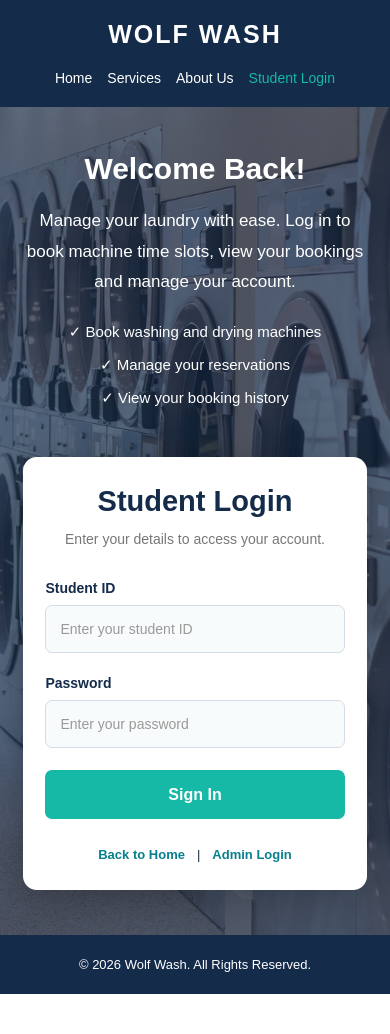
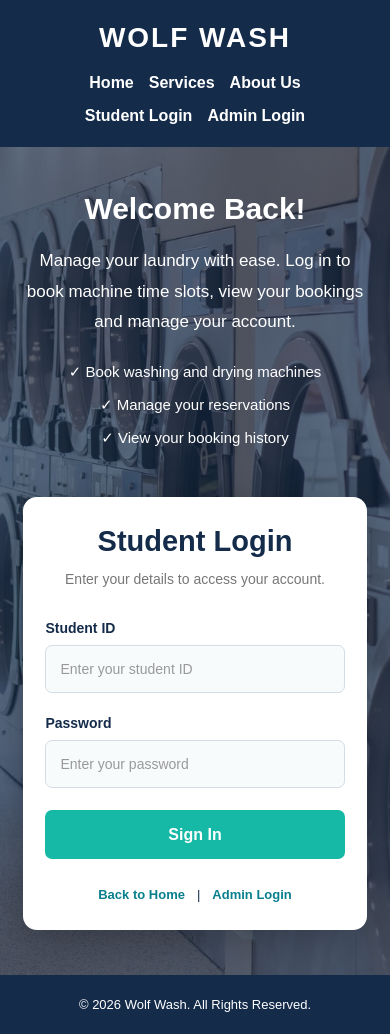
Before and after one commit to lawrey24/Wolf-Wash, a Spring Boot app: page /login in a window 390 px wide. Before the commit the page ends 994 px from the top, so only its background shows below. Run offline with Spring Boot 4, Linux system fonts and the light colour scheme.

Commit message:
Match the student login header to the home page

```diff
--- a/src/main/resources/static/css/login.css
+++ b/src/main/resources/static/css/login.css
@@ -13,47 +13,6 @@ body {
     font-family: Arial, Helvetica, sans-serif;
     background-color: #eaf7f7;
     color: #142b4a;
-}
-
-
-/* ==============================
-   NAVIGATION BAR
-============================== */
-
-.navbar {
-    width: 100%;
-    min-height: 75px;
-    display: flex;
-    justify-content: space-between;
-    align-items: center;
-    padding: 18px 8%;
-    background-color: #142b4a;
-    color: white;
-}
-
-.logo {
-    font-size: 25px;
-    font-weight: bold;
-    letter-spacing: 2px;
-}
-
-.navbar ul {
-    display: flex;
-    align-items: center;
-    gap: 28px;
-    list-style: none;
-}
-
-.navbar ul li a {
-    color: white;
-    text-decoration: none;
-    font-size: 14px;
-    transition: 0.3s;
-}
-
-.navbar ul li a:hover,
-.navbar ul li a.active {
-    color: #16b8a6;
 }
 
 
@@ -288,18 +247,6 @@ footer {
 
 @media screen and (max-width: 768px) {
 
-    .navbar {
-        flex-direction: column;
-        gap: 20px;
-        padding: 20px;
-    }
-
-    .navbar ul {
-        flex-wrap: wrap;
-        justify-content: center;
-        gap: 15px;
-    }
-
     .login-section {
         padding: 45px 6%;
     }
--- /dev/null
+++ b/src/main/resources/templates/fragments/public-header.html
@@ -0,0 +1,13 @@
+<header th:fragment="navigation">
+    <nav class="navbar">
+        <h1 class="logo">WOLF WASH</h1>
+
+        <ul class="nav-links">
+            <li><a href="/">Home</a></li>
+            <li><a href="/#services">Services</a></li>
+            <li><a href="/#about">About Us</a></li>
+            <li><a href="/login">Student Login</a></li>
+            <li><a href="/admin-login">Admin Login</a></li>
+        </ul>
+    </nav>
+</header>
--- a/src/main/resources/templates/login.html
+++ b/src/main/resources/templates/login.html
@@ -15,18 +15,7 @@
 <body>
 
     <!-- Navigation Bar -->
-    <header class="navbar">
-        <div class="logo">WOLF WASH</div>
-
-        <nav>
-            <ul>
-                <li><a href="/">Home</a></li>
-                <li><a href="/#services">Services</a></li>
-                <li><a href="/#about">About Us</a></li>
-                <li><a href="/login" class="active">Student Login</a></li>
-            </ul>
-        </nav>
-    </header>
+    <header th:replace="~{fragments/public-header :: navigation}"></header>
 
     <!-- Login Section -->
     <section class="login-section">
```
Also changed, not shown: src/main/resources/templates/index.html (+2 -14 lines).
